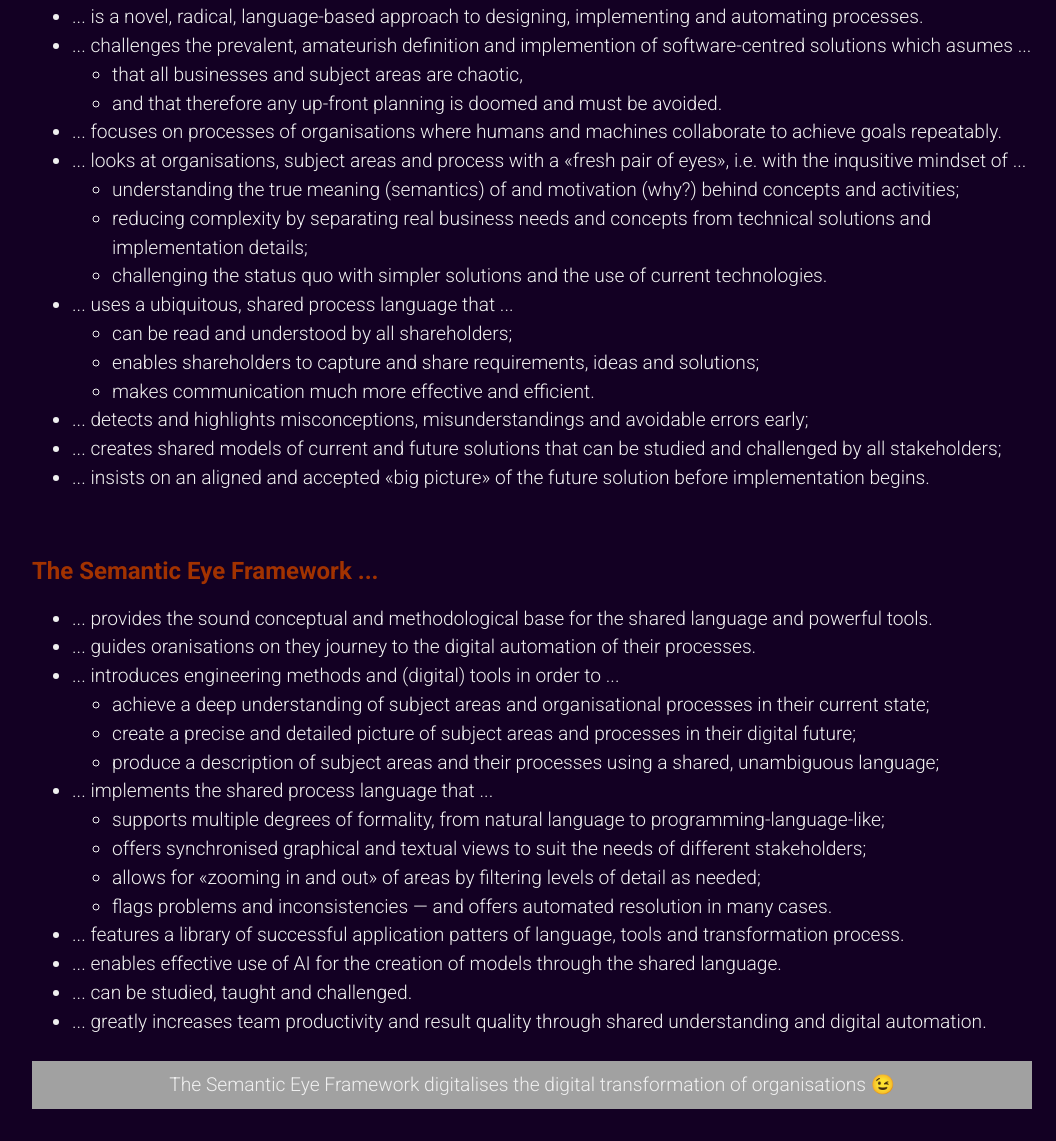
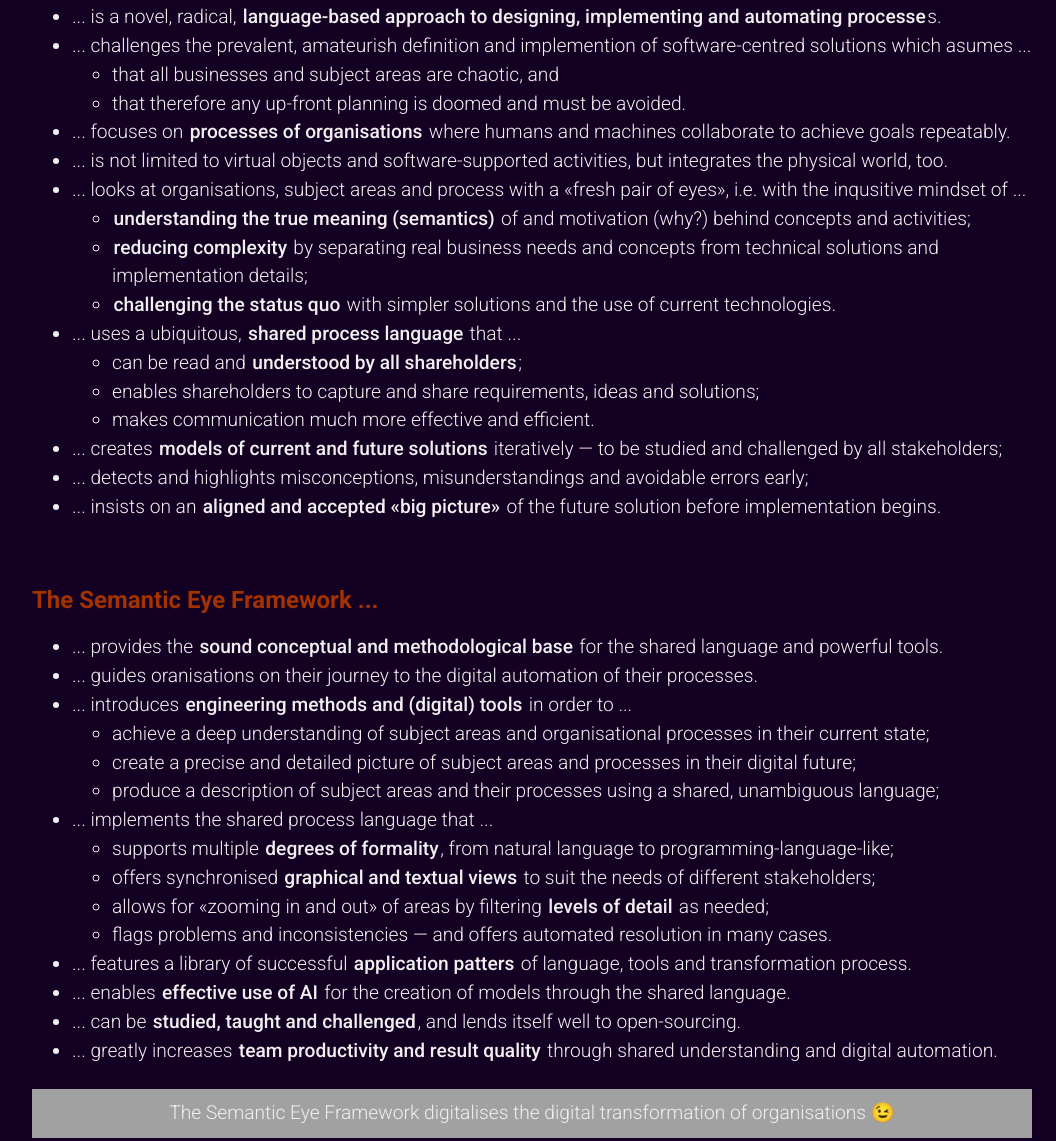
Before and after one commit to semantic-labs-ch/semantic-eye-website, an Eleventy site: page src/index.njk in a window 1280 px wide. Shown: the part 889-2030 px from the top of the page, without its empty margins (108-1164 px from the left). Built offline with nearby package versions, Linux system fonts and the light colour scheme; Eleventy itself is replaced by a stand-in of ours; files that its build step writes are made by us from their sources.

Commit message:
Minor format and content corrections on main page

```diff
--- a/src/index.njk
+++ b/src/index.njk
@@ -3,7 +3,7 @@
 layout: 'base.njk'
 ---
 
-<main>
+<main class="wrapper">
    <div class="semantic-eye-title">
       <div class="title-img">
          <img src="assets/semantic-eye-title.svg" alt="semantic eye title">
@@ -13,7 +13,7 @@
       </div>
    </div>
    <!------------------->
-   <section class="wrapper">
+   <section>
       <h1 class="horizontal-line-top">The Semantic Eye at a Glance</h1>
       <div class="chapter-intro">
          <img src="assets/manicule-for-dark-background.svg" alt="pointing manicule">
@@ -21,36 +21,37 @@
       </div>
       <h2>The Semantic Eye ...</h2>
       <ul>
-         <li>... is a novel, radical, language-based approach to designing, implementing and automating processes.</li>
+         <li>... is a novel, radical, <em>language-based approach to designing, implementing and automating processe</em>s.</li>
          <li>... challenges the prevalent, amateurish definition and implemention of software-centred solutions which asumes ...
             <ul>
-               <li>that all businesses and subject areas are chaotic,</li>
-               <li>and that therefore any up-front planning is doomed and must be avoided.</li>
+               <li>that all businesses and subject areas are chaotic, and</li>
+               <li>that therefore any up-front planning is doomed and must be avoided.</li>
             </ul>
          </li>
-         <li>... focuses on processes of organisations where humans and machines collaborate to achieve goals repeatably.</li>
+         <li>... focuses on <em>processes of organisations</em> where humans and machines collaborate to achieve goals repeatably.</li>
+         <li>... is not limited to virtual objects and software-supported activities, but integrates the physical world, too.</li>
          <li>... looks at organisations, subject areas and process with a «fresh pair of eyes», i.e. with the inqusitive mindset of ...
             <ul>
-               <li>understanding the true meaning (semantics) of and motivation (why?) behind concepts and activities;</li>
-               <li>reducing complexity by separating real business needs and concepts from technical solutions and implementation details;</li>
-               <li>challenging the status quo with simpler solutions and the use of current technologies.</li>
+               <li><em>understanding the true meaning (semantics)</em> of and motivation (why?) behind concepts and activities;</li>
+               <li><em>reducing complexity</em> by separating real business needs and concepts from technical solutions and implementation details;</li>
+               <li><em>challenging the status quo</em> with simpler solutions and the use of current technologies.</li>
             </ul>
          </li>
-         <li>... uses a ubiquitous, shared process language that ...</li>
+         <li>... uses a ubiquitous, <em>shared process language</em> that ...</li>
          <ul>
-            <li>can be read and understood by all shareholders;</li>
+            <li>can be read and <em>understood by all shareholders</em>;</li>
             <li>enables shareholders to capture and share requirements, ideas and solutions;</li>
             <li>makes communication much more effective and efficient.</li>
          </ul>
+         <li>... creates <em>models of current and future solutions</em> iteratively &mdash; to be studied and challenged by all stakeholders;</li>
          <li>... detects and highlights misconceptions, misunderstandings and avoidable errors early;</li>
-         <li>... creates shared models of current and future solutions that can be studied and challenged by all stakeholders;</li>
-         <li>... insists on an aligned and accepted «big picture» of the future solution before implementation begins.</li>
+         <li>... insists on an <em>aligned and accepted «big picture»</em> of the future solution before implementation begins.</li>
       </ul>
       <h2>The Semantic Eye Framework ...</h2>
       <ul>
-         <li>... provides the sound conceptual and methodological base for the shared language and powerful tools.</li>
-         <li>... guides oranisations on they journey to the digital automation of their processes.</li>
-         <li>... introduces engineering methods and (digital) tools in order to ...</li>
+         <li>... provides the <em>sound conceptual and methodological base</em> for the shared language and powerful tools.</li>
+         <li>... guides oranisations on their journey to the digital automation of their processes.</li>
+         <li>... introduces <em>engineering methods and (digital) tools</em> in order to ...</li>
          <ul>
             <li>achieve a deep understanding of subject areas and organisational processes in their current state;</li>
             <li>create a precise and detailed picture of subject areas and processes in their digital future;</li>
@@ -58,22 +59,22 @@
          </ul>
          <li>... implements the shared process language that ...</li>
          <ul>
-            <li>supports multiple degrees of formality, from natural language to programming-language-like;</li>
-            <li>offers synchronised graphical and textual views to suit the needs of different stakeholders;</li>
-            <li>allows for «zooming in and out» of areas by filtering levels of detail as needed;</li>
+            <li>supports multiple <em>degrees of formality</em>, from natural language to programming-language-like;</li>
+            <li>offers synchronised <em>graphical and textual views</em> to suit the needs of different stakeholders;</li>
+            <li>allows for «zooming in and out» of areas by filtering <em>levels of detail</em> as needed;</li>
             <li>flags problems and inconsistencies &mdash; and offers automated resolution in many cases.</li>
          </ul>
-         <li>... features a library of successful application patters of language, tools and transformation process.</li>
-         <li>... enables effective use of AI for the creation of models through the shared language.</li>
-         <li>... can be studied, taught and challenged.</li>
-         <li>... greatly increases team productivity and result quality through shared understanding and digital automation.</li>
+         <li>... features a library of successful <em>application patters</em> of language, tools and transformation process.</li>
+         <li>... enables <em>effective use of AI</em> for the creation of models through the shared language.</li>
+         <li>... can be <em>studied, taught and challenged</em>, and lends itself well to open-sourcing.</li>
+         <li>... greatly increases <em>team productivity and result quality</em> through shared understanding and digital automation.</li>
       </ul>
       <div class="take-away">
          <p>The Semantic Eye Framework digitalises the digital transformation of organisations 😉</p>
       </div>
    </section>
    <!------------------->
-   <section class="wrapper">
+   <section>
       <h1 class="horizontal-line-top">The Digital Malaise</h1>
       <div class="chapter-intro">
          <img src="assets/manicule-for-dark-background.svg" alt="pointing manicule">
@@ -82,9 +83,7 @@
       <!------->
       <section>
          <h2>The Blind Leading the Blind</h2>
-         <p>Here,
-            <em>organisations</em>
-            are interdependent human-centred systems like companies, NGOs, adminstrations, clubs, etc. whose main purpose is not the development of software but who want to
+         <p>Here, <em>organisations</em> are interdependent human-centred systems like companies, NGOs, adminstrations, clubs, etc. whose main purpose is not the development of software but who want to
             <em>automate a significant portion of their daily activities with software</em>.</p>
          <div class="with-graphic-sidebar">
             <div>
@@ -94,12 +93,9 @@
                   <li>are greatly delayed or even canceled;</li>
                   <li>exceed budgets by factors of 2, 3 or even 10.</li>
                </ul>
-               <p class="air">Most organisations are
-                  <em>highly dependent</em>
-                  on their IT-solution partners, or worse: on individual developers.</p>
+               <p class="air">Most organisations are <em>highly dependent</em> on their IT-solution partners, or worse: on individual developers.</p>
                <p class="air">
-                  However, the root cause of this malaise is not any particular IT-solution partner or developer &mdash; it is the
-                  <em>inherent immaturity of three essential factors</em>:</p>
+                  However, the root cause of this malaise is not any particular IT-solution partner or developer &mdash; it is the <em>inherent immaturity of three essential factors</em>:</p>
                <ul>
                   <li>the software industry catering to these organisations;</li>
                   <li>the organisations themselves;</li>
@@ -116,15 +112,10 @@
             <div>
                <p>This is a case of the blind leading the blind:</p>
                <ul>
-                  <li>organisations have not yet learnt to see and
-                     <em>describe their subject matters and processes in a form that is both detailed and conclusive</em>;</li>
-                  <li>IT-solution providers keep taking the
-                     <em>responsibility of leading the organisation in their digital transformation</em>
-                     even though they also lack a suitable methodology and tools;</li>
+                  <li>organisations have not yet learnt to see and <em>describe their subject matters and processes in a form that is both detailed and conclusive</em>;</li>
+                  <li>IT-solution providers keep taking the <em>responsibility of leading the organisation in their digital transformation</em> even though they also lack a suitable methodology and tools;</li>
                </ul>
-               <p class="air">As a consequence, the organisation and the IT-solution provider settle on a raw, peacemeal negotiation and implementation of individual system features
-                  <em>without first creating a sound big picture</em>
-                  at the process level (see below).</p>
+               <p class="air">As a consequence, the organisation and the IT-solution provider settle on a raw, peacemeal negotiation and implementation of individual system features <em>without first creating a sound big picture</em> at the process level (see below).</p>
             </p>
          </div>
          <div class="graphic-in-sidebar">
@@ -137,43 +128,18 @@
          <h2>Building a Home like Software</h2>
          <p>Today, when a family wants to build a home to live in, there is an almost universal process with the following characteristics:</p>
          <ul>
-            <li>an
-               <em>architect</em>
-               acts as the
-               <em>professional intermediary</em>
-               between the family and the craftsmen;</li>
-            <li>a
-               <em>trained draftsman</em>
-               creates a number of aligned,
-               <em>precise and detailed blueprints</em>;</li>
+            <li>an <em>architect</em> acts as the <em>professional intermediary</em> between the family and the craftsmen;</li>
+            <li>a <em>trained draftsman</em> creates a number of aligned, <em>precise and detailed blueprints</em>;</li>
             <li>the blueprints
                <ul>
-                  <li>are
-                     <em>a visual model</em>
-                     of the house to be built;</li>
-                  <li>use a highly standardised
-                     <em>visual language</em>
-                     to avoid ambiguities among the parties and thus mistakes and cost;</li>
-                  <li>
-                     <em>are the source of truth</em>
-                     for
-                     <em>feasibility</em>
-                     assessments,
-                     <em>costs</em>
-                     calculations, and for 95% of the
-                     <em>craftmen's work</em>.</li>
+                  <li>are <em>a visual model</em> of the house to be built;</li>
+                  <li>use a highly standardised <em>visual language</em> to avoid ambiguities among the parties and thus mistakes and cost;</li>
+                  <li><em>are the source of truth</em> for <em>feasibility</em> assessments, <em>costs</em> calculations, and for 95% of the <em>craftmen's work</em>.</li>
                </ul>
             </li>
-            <li>the use of
-               <em>digital CAD tools</em>
-               increases the productivity and quality of drafting;</li>
+            <li>the use of <em>digital CAD tools</em> increases the productivity and quality of drafting;</li>
          </ul>
-         <p class="air">The following
-            <em>Domain Storytelling</em>
-            diagram
-            <a href="/pages/references/index.html#2">[2]</a>
-            (short
-            <em>domain story</em>) illustrates the process. Read the words along each sequence of arrows in the order of the numbers, e.g. «(1) Familiy finds architect through a friend»:</p>
+         <p class="air">The following <em>Domain Storytelling</em> diagram <a href="/pages/references/index.html#2">[2]</a> (short <em>domain story</em>) illustrates the process. Read the words along each sequence of arrows in the order of the numbers, e.g. «(1) Familiy finds architect through a friend»:</p>
          <div class="graphic-full-width">
             <img src="assets/house-domain-story-1.svg" alt="domain story for building a house the traditional way">
          </div>
@@ -184,20 +150,11 @@
          </div>
          <p class="air">Here, the characteristics are:</p>
          <ul>
-            <li>there is
-               <em>no professional intermediary</em>
-               &mdash; the family interacts directly with the craftsmen (and vice versa);</li>
-            <li>there are
-               <em>no up-front blueprints</em>
-               i.e.
-               <em>no «big picture»</em>;</li>
-            <li>each element of the house is negotiated, built and assessed individually &mdash; this is
-               <em>inefficient</em>;</li>
-            <li>
-               <em>no truly digital tools</em>are used to boost productivit and quality (except for the actual software development);
-            </li>
-            <li>eventually, the house is finished
-               <em>without there ever being a picture of the house before</em>.</li>
+            <li>there is <em>no professional intermediary</em> &mdash; the family interacts directly with the craftsmen (and vice versa);</li>
+            <li>there are <em>no up-front blueprints</em>, i.e. <em>no «big picture»</em>;</li>
+            <li>each element of the house is negotiated, built and assessed individually &mdash; this is <em>inefficient</em>;</li>
+            <li><em>no truly digital tools</em>are used to boost productivit and quality (except for the actual software development);</li>
+            <li>eventually, the house is finished <em>without there ever being a picture of the house before</em>.</li>
          </ul>
          <p class="air standout">In summary:</p>
          <ul>
@@ -207,14 +164,10 @@
             <li>anything invisible to the naked eye (water pipes, electrical cables, insulation, strength of beams and ceilings, etc.) is a risk to future changes.
          </ul>
          <p class="air standout">Did You Know?</p>
-         <p class="air">
-            <em>Blueprints were introduced to building construction in the 15th century</em>
-            because both quality and productivity were considered insufficient
-            <a href="/pages/references/index.html#3">[3]</a>. Before that, the architect and the craftsmen huddled every morning and discussed the works of the day. Sounds familiar? Today, developer teams do it
-               again and call it «daily standup» or «daily scrum».</p>
+         <p class="air"><em>Blueprints were introduced to building construction in the 15th century</em> because both quality and productivity were considered insufficient <a href="/pages/references/index.html#3">[3]</a>. Before that, the architect and the craftsmen huddled every morning and discussed the works of the day. Sounds familiar? Today, developer teams do it again and call it «daily standup» or «daily scrum».</p>
       </section>
       <!------------------->
-      <section class="wrapper">
+      <section>
          <h1 class="horizontal-line-top">The Semantic Cure</h1>
          <div class="chapter-intro">
             <img src="assets/manicule-for-dark-background.svg" alt="pointing manicule">
```
Also changed, not shown: public/index.html.
